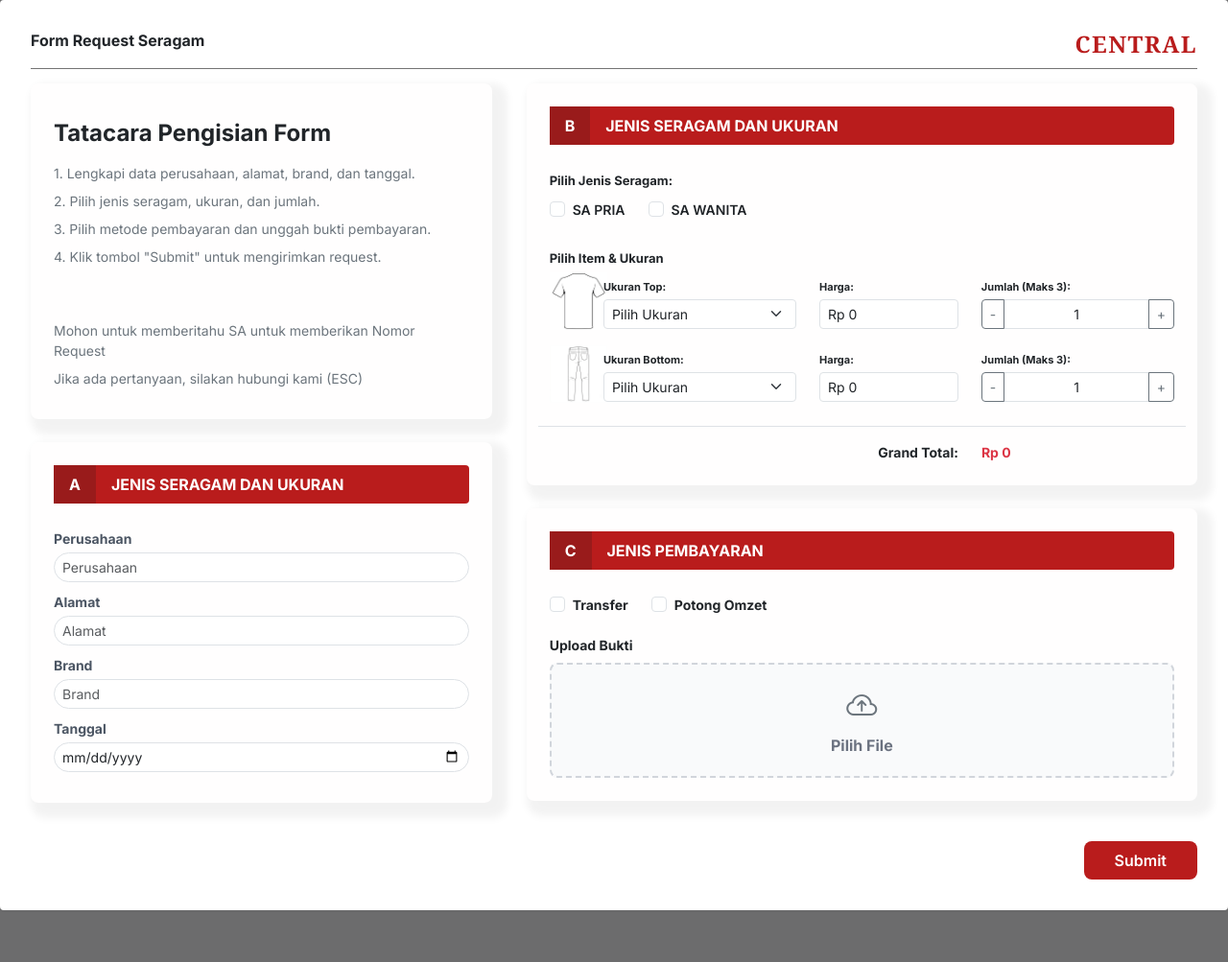
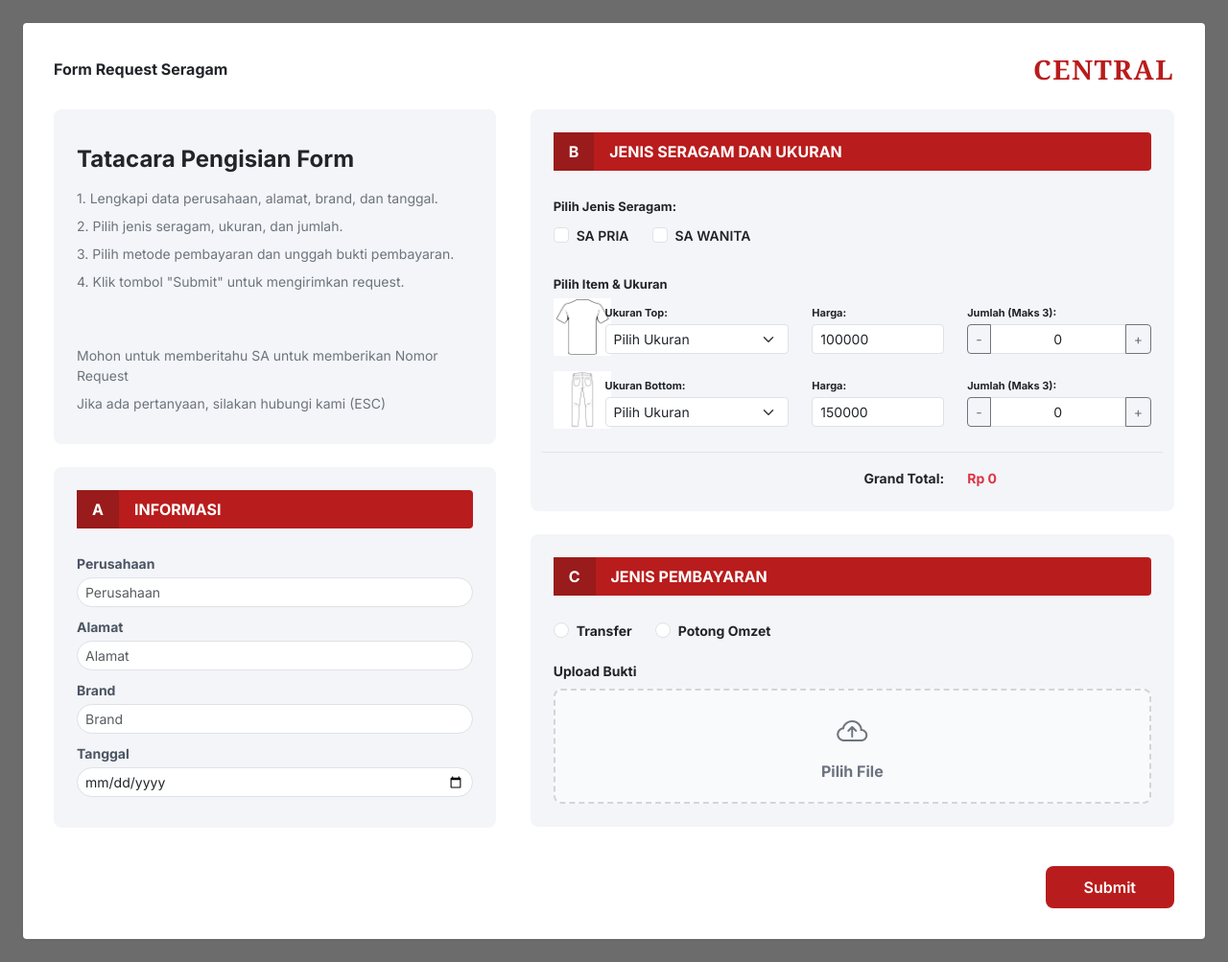
Before and after one commit to rizkymahendra0204-gif/warehouse-hr, a PHP site: page /request_form.php in a window 1280 px wide. Shown: the whole page at 96% size. Run offline with PHP 8.4, Linux system fonts and the light colour scheme.

Commit message:
Update 2

```diff
--- a/assets/css/style.css
+++ b/assets/css/style.css
@@ -297,60 +297,75 @@ body {
   margin-top: 4px;
 }
 
-/* --- REQUEST FORM --- */
-
+/* --- FORM REQUEST STYLES --- */
 .form-container {
     background-color: #ffffff;
     border-radius: 4px;
     padding: 32px;
-box-shadow: 0 1px 3px rgba(0, 0, 0, 0.05);
-}
-
-.form-header {
-border-bottom: 1px solid #747474;
-padding-bottom: 10px;
-margin-bottom: 15px;
+    box-shadow: 0 1px 3px rgba(0,0,0,0.05);
 }
 
 .logo-central {
-font-family: Georgia, serif; /* Menggunakan font serif untuk logo CENTRAL */
-color: #b91c1c; /* Merah gelap */
+    font-family: Georgia, serif;
+    color: #b91c1c;
     font-weight: 700;
-font-size: 24px;
     letter-spacing: 1.5px;
-margin: 0;
 }
 
 .section-box {
+    background-color: #f4f5f8;
     border-radius: 8px;
     padding: 24px;
     margin-bottom: 24px;
-background-color: #fffefe;
-box-shadow: 8px 8px 8px 8px rgba(3, 0, 0, 0.05);
 }
 
-.section-title {
-font-size: 12px;
-font-weight: 700;
-color: #000;
-margin-bottom: 20px;
-text-transform: uppercase;
+/* Upload Area Custom */
+.upload-area {
+    width: 100%;
+    height: 120px;
+    border: 2px dashed #d1d5db;
+    border-radius: 8px;
+    background-color: #f9fafb;
+    transition: 0.2s;
 }
 
-/* Style untuk Placeholder (Kotak Abu-abu) */
-.ph-box { background-color: #8b8e92; border-radius: 8px; }
-.ph-pill { background-color: #8b8e92; border-radius: 50rem; }
-.ph-text { background-color: #8b8e92; border-radius: 4px; }
-.btn-submit { background-color: #b91c1c;
-color: rgb(255, 255, 255);
+.upload-area:hover {
+    border-color: #b91c1c; /* Berubah menjadi merah saat disentuh */
+    background-color: #fef2f2;
+}
+
+.upload-area i {
+    transition: 0.2s;
+}
+
+.upload-area:hover i {
+    color: #b91c1c !important;
+}
+
+/* Tombol Submit Custom */
+.btn-submit {
+    background-color: #b91c1c;
+    color: white;
     border-radius: 8px;
-padding: 8px 32px;
+    padding: 10px 40px;
     font-weight: 600;
     border: none;
-transition: 0.2s;
+    transition: background-color 0.2s;
 }
+
 .btn-submit:hover {
     background-color: #991b1b;
+}
+
+/* Icon Sukses di Modal */
+.success-icon {
+    font-size: 80px;
+    color: #22c55e;
+    margin-top: -80px;
+    background: white;
+    display: inline-block;
+    border-radius: 50%;
+    line-height: 1;
 }
 
 
@@ -392,3 +407,14 @@ background-color: #991b1b;
 .modal-dialog {
     max-width: 400px;
 }
+
+/* --- HALAMAN PENDING --- */
+
+/* --- PENDING REQUEST STYLES --- */
+
+.btn-proses {
+    transition: background-color 0.2s ease-in-out;
+}
+.btn-proses:hover {
+    background-color: #19fa52 !important; /* Warna merah yang sedikit lebih gelap */
+}
--- a/includes/sidebar.php
+++ b/includes/sidebar.php
@@ -15,9 +15,9 @@ $current_page = basename($_SERVER['PHP_SELF']);
             <i class="bi bi-bar-chart-line-fill"></i>
             <span>Dashboard</span>
         </a>
-        <a href="request.php" class="nav-link <?= ($current_page == 'request.php') ? 'active' : '' ?>">
+        <a href="pending.php" class="nav-link <?= ($current_page == 'pending.php') ? 'active' : '' ?>">
             <i class="bi bi-cart3"></i>
-            <span>Request</span>
+            <span>Pending</span>
         </a>
         <a href="transaksi.php" class="nav-link <?= ($current_page == 'transaksi.php') ? 'active' : '' ?>">
             <i class="bi bi-file-earmark-text"></i>
--- a/request_form.php
+++ b/request_form.php
@@ -11,23 +11,24 @@
 
     <!-- Memanggil file CSS Utama -->
     <link rel="stylesheet" href="assets/css/style.css">
-
 </head>
 <body>
 
 <div class="app-container">
+
     <!-- MAIN CONTENT -->
     <div class="main-wrapper" style="background-color: #6c6c6d;">
 
         <!-- CONTENT AREA -->
+        <main class="content-area p-4">
 
             <!-- FORM CONTAINER PUTIH -->
             <div class="form-container">
 
                 <!-- Header Form -->
-                <div class="d-flex justify-content-between align-items-center form-header">
-                    <h6 class="m-7 fw-bold" style="font-size: 16px;">Form Request Seragam</h6>
-                    <h3 class="logo-central">CENTRAL</h3>
+                <div class="d-flex justify-content-between align-items-center form-header mb-4">
+                    <h6 class="m-0 fw-bold" style="font-size: 16px;">Form Request Seragam</h6>
+                    <h3 class="logo-central m-0">CENTRAL</h3>
                 </div>
 
                 <div class="row">
@@ -49,39 +50,31 @@
 
                         <!-- Box: Information -->
                         <div class="section-box">
-                    <!-- Header Merah -->
+                            <!-- Header Merah (Saya ubah judulnya menjadi INFORMASI agar sesuai) -->
                             <div class="d-flex align-items-center mb-4" style="background-color: #b91c1c; color: white; border-radius: 4px;">
                                 <div class="px-3 py-2 fw-bold" style="background-color: #991b1b;">A</div>
-                        <div class="px-3 fw-bold">JENIS SERAGAM DAN UKURAN</div>
+                                <div class="px-3 fw-bold">INFORMASI</div>
                             </div>
 
                             <form action="proses_request.php" method="POST">
-                        <!-- Field Perusahaan -->
                                 <div class="mb-2">
                                     <label class="form-label mb-1" style="font-size: 14px; font-weight: 900; color: #4b5563;">Perusahaan</label>
                                     <input type="text" class="form-control form-control-sm rounded-pill" name="perusahaan" placeholder="Perusahaan" required>
                                 </div>
-
-                        <!-- Field Alamat -->
                                 <div class="mb-2">
                                     <label class="form-label mb-1" style="font-size: 14px; font-weight: 900; color: #4b5563;">Alamat</label>
                                     <input type="text" class="form-control form-control-sm rounded-pill" name="alamat" placeholder="Alamat" required>
                                 </div>
-
-                        <!-- Field Brand -->
                                 <div class="mb-2">
                                     <label class="form-label mb-1" style="font-size: 14px; font-weight: 900; color: #4b5563;">Brand</label>
                                     <input type="text" class="form-control form-control-sm rounded-pill" name="brand" placeholder="Brand" required>
                                 </div>
-
-                        <!-- Field Tanggal -->
                                 <div class="mb-2">
                                     <label class="form-label mb-1" style="font-size: 14px; font-weight: 900; color: #4b5563;">Tanggal</label>
                                     <input type="date" class="form-control form-control-sm rounded-pill" name="tanggal" required>
                                 </div>
                             </form>
                         </div>
-
                     </div>
 
                     <!-- KOLOM KANAN -->
@@ -89,13 +82,11 @@
 
                         <!-- Box: Jenis Seragam -->
                         <div class="section-box">
-                    <!-- Header Merah -->
                             <div class="d-flex align-items-center mb-4" style="background-color: #b91c1c; color: white; border-radius: 4px;">
                                 <div class="px-3 py-2 fw-bold" style="background-color: #991b1b;">B</div>
                                 <div class="px-3 fw-bold">JENIS SERAGAM DAN UKURAN</div>
                             </div>
 
-                    <!-- Pilih Jenis Seragam (Font Diperkecil) -->
                             <div class="mb-4">
                                 <label class="fw-bold mb-2" style="font-size: 13px;">Pilih Jenis Seragam:</label>
                                 <div class="d-flex gap-4">
@@ -110,11 +101,10 @@
                                 </div>
                             </div>
 
-                    <!-- Pilih Item & Ukuran -->
                             <label class="fw-bold mb-1" style="font-size: 13px;">Pilih Item & Ukuran</label>
 
-                    <!-- Baris Item 1: Top -->
-                    <div class="row align-items-center mb-3">
+                            <!-- Baris Item 1: Top (Ditambahkan class price & qty untuk perhitungan JS) -->
+                            <div class="row align-items-center mb-3 calc-row">
                                 <div class="col-1 text-center"><img src="assets/img/Baju.png" width="60"></div>
                                 <div class="col-4">
                                     <label class="form-label mb-1 fw-bold" style="font-size: 11px;">Ukuran Top:</label>
@@ -125,20 +115,20 @@
                                 </div>
                                 <div class="col-3">
                                     <label class="form-label mb-1 fw-bold" style="font-size: 11px;">Harga:</label>
-                            <input type="text" class="form-control form-control-sm" value="Rp 0" readonly>
+                                    <input type="text" class="form-control form-control-sm price" value="100000" readonly>
                                 </div>
                                 <div class="col-4">
                                     <label class="form-label mb-1 fw-bold" style="font-size: 11px;">Jumlah (Maks 3):</label>
                                     <div class="input-group input-group-sm">
-                                <button class="btn btn-outline-secondary" type="button">-</button>
-                                <input type="text" class="form-control text-center" value="1">
-                                <button class="btn btn-outline-secondary" type="button">+</button>
+                                        <button class="btn btn-outline-secondary qty-btn" data-type="minus" type="button">-</button>
+                                        <input type="text" class="form-control text-center qty" value="0" readonly>
+                                        <button class="btn btn-outline-secondary qty-btn" data-type="plus" type="button">+</button>
                                     </div>
                                 </div>
                             </div>
 
                             <!-- Baris Item 2: Bottom -->
-                    <div class="row align-items-center mb-3">
+                            <div class="row align-items-center mb-3 calc-row">
                                 <div class="col-1 text-center"><img src="assets/img/Celana.png" width="60"></div>
                                 <div class="col-4">
                                     <label class="form-label mb-1 fw-bold" style="font-size: 11px;">Ukuran Bottom:</label>
@@ -149,14 +139,14 @@
                                 </div>
                                 <div class="col-3">
                                     <label class="form-label mb-1 fw-bold" style="font-size: 11px;">Harga:</label>
-                            <input type="text" class="form-control form-control-sm" value="Rp 0" readonly>
+                                    <input type="text" class="form-control form-control-sm price" value="150000" readonly>
                                 </div>
                                 <div class="col-4">
                                     <label class="form-label mb-1 fw-bold" style="font-size: 11px;">Jumlah (Maks 3):</label>
                                     <div class="input-group input-group-sm">
-                                <button class="btn btn-outline-secondary" type="button">-</button>
-                                <input type="text" class="form-control text-center" value="1">
-                                <button class="btn btn-outline-secondary" type="button">+</button>
+                                        <button class="btn btn-outline-secondary qty-btn" data-type="minus" type="button">-</button>
+                                        <input type="text" class="form-control text-center qty" value="0" readonly>
+                                        <button class="btn btn-outline-secondary qty-btn" data-type="plus" type="button">+</button>
                                     </div>
                                 </div>
                             </div>
@@ -164,7 +154,7 @@
                             <!-- Baris Grand Total -->
                             <div class="row mt-4 pt-3 border-top">
                                 <div class="col-8 text-end fw-bold" style="font-size: 14px;">Grand Total:</div>
-                        <div class="col-4 text-start fw-bold text-danger" style="font-size: 14px;">Rp 0</div>
+                                <div class="col-4 text-start fw-bold text-danger" style="font-size: 14px;" id="grandTotal">Rp 0</div>
                             </div>
                         </div>
 
@@ -178,26 +168,23 @@
                             <!-- Pilihan Pembayaran (Radio) -->
                             <div class="d-flex gap-4 mb-3">
                                 <div class="form-check">
-                            <input class="form-check-input" type="checkbox" name="metode_bayar" id="transfer" value="transfer">
+                                    <input class="form-check-input" type="radio" name="metode_bayar" id="transfer" value="transfer">
                                     <label class="form-check-label fw-bold" for="transfer" style="font-size: 14px; font-weight: 600;">Transfer</label>
                                 </div>
                                 <div class="form-check">
-                            <input class="form-check-input" type="checkbox" name="metode_bayar" id="potongOmzet" value="potong_omzet">
+                                    <input class="form-check-input" type="radio" name="metode_bayar" id="potongOmzet" value="potong_omzet">
                                     <label class="form-check-label fw-bold" for="potongOmzet" style="font-size: 14px; font-weight: 600;">Potong Omzet</label>
                                 </div>
                             </div>
 
-                    <!-- Upload Bukti -->
                             <label class="fw-bold mb-2" style="font-size: 14px;">Upload Bukti</label>
 
-                    <!-- Area Upload (Custom Input File) -->
                             <label for="buktiFile" class="upload-area d-flex flex-column align-items-center justify-content-center" style="cursor: pointer;">
                                 <i class="bi bi-cloud-arrow-up fs-2 text-secondary"></i>
                                 <span class="fw-bold mt-1" style="color: #6b7280;">Pilih File</span>
                                 <input type="file" id="buktiFile" name="bukti_pembayaran" class="d-none">
                             </label>
                         </div>
-
                     </div>
                 </div>
 
@@ -206,12 +193,16 @@
                     <button class="btn-submit">Submit</button>
                 </div>
 
+            </div>
+        </main>
+    </div>
+</div>
+
 <!-- Modal Success -->
 <div class="modal fade" id="successModal" tabindex="-1" aria-hidden="true">
     <div class="modal-dialog modal-dialog-centered">
         <div class="modal-content border-0 shadow">
             <div class="modal-body text-center p-4">
-                                <!-- Icon Hijau yang Mengapung -->
                 <div class="success-icon">
                     <i class="bi bi-check-circle-fill"></i>
                 </div>
@@ -219,20 +210,16 @@
                 <h3 class="fw-bold mt-3">Terima Kasih!</h3>
                 <p class="text-secondary mt-3">Request Anda telah berhasil dikirim. <br> Seragam dapat diambil di ESC Central.</p>
                 <p class="text-secondary mt-1">Berikut adalah Tiket Antrian Anda:</p>
+                <!-- Tiket otomatis menggunakan format FR-DDMMYY (Opsional: bisa di-generate via PHP nanti) -->
                 <p class="ticket-number fw-bold" style="font-size: 24px;">#FR-110726</p>
 
-                                <button type="button" class="btn btn-danger  w-100 mt-3 py-2" data-bs-dismiss="modal">OK</button>
+                <button type="button" class="btn btn-danger w-100 mt-3 py-2" data-bs-dismiss="modal">OK</button>
             </div>
         </div>
     </div>
 </div>
 
-            </div>
-        </main>
-
-    </div>
-</div>
-
+<!-- Memanggil File Javascript -->
 <script src="https://code.jquery.com/jquery-3.6.0.min.js"></script>
 <script src="https://cdn.jsdelivr.net/npm/bootstrap@5.3.0/dist/js/bootstrap.bundle.min.js"></script>
 <script src="assets/js/scripts.js"></script>
```
Also changed, not shown: assets/js/scripts.js (+52 -0 lines), index.php (+42 -0 lines), pending.php (added, +109 -0 lines), request.php (deleted, +0 -76 lines). Lines whose indentation alone changed are shown as unchanged.
